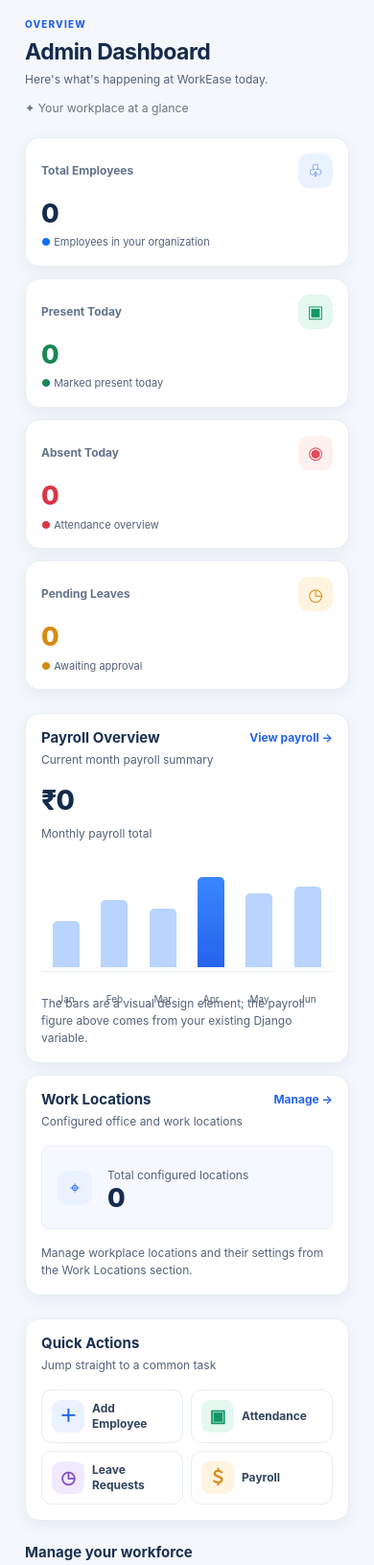
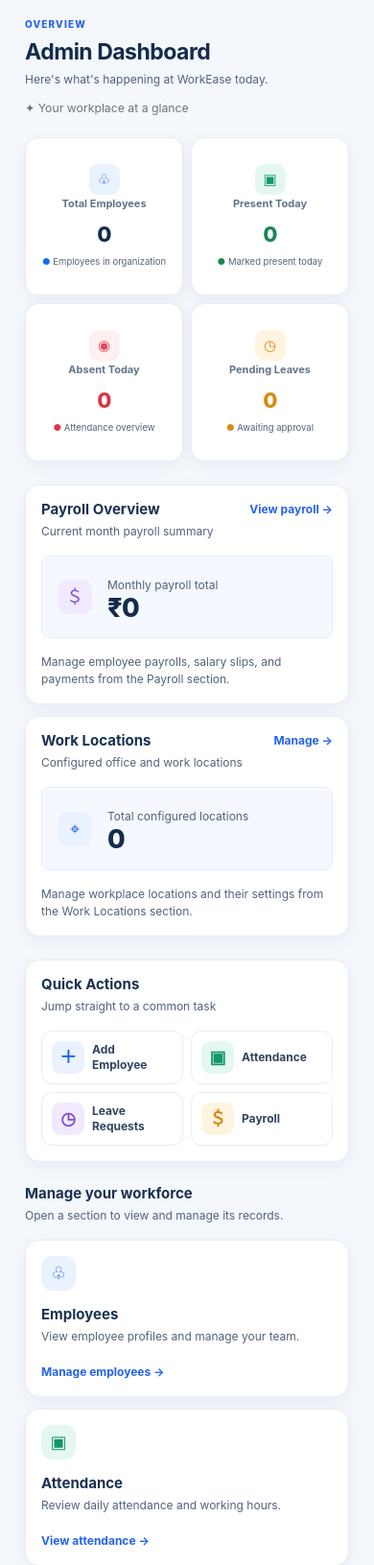
Before and after one commit to drij-ai/WorkEase, a Django app: page /admin-dashboard/ in a window 390 px wide. Shown: the part 147-1778 px from the top of the page at 96% size. Run offline with Django 5.2, Linux system fonts and the light colour scheme; the visitor is signed in with stand-in values (Sample User, id 1); data that the repository does not hold is empty.

Commit message:
Fix PDF Rupee symbol rendering with DejaVuSans, add brand logo to employee dashboard, and make dashboard metric cards square on mobile

```diff
--- a/core/templates/core/admin_dashboard.html
+++ b/core/templates/core/admin_dashboard.html
@@ -83,11 +83,7 @@
     .section-link{font-size:12px;color:var(--blue);text-decoration:none;font-weight:650;white-space:nowrap}
     .section-link:hover{text-decoration:underline}
     .payroll-amount{font-size:28px;font-weight:800;letter-spacing:-.8px;margin:12px 0 4px;color:#142c4d}
-    .payroll-bar-row{display:flex;align-items:flex-end;justify-content:space-between;gap:10px;height:115px;margin-top:20px;padding:0 6px;border-bottom:1px solid var(--line)}
-    .bar-group{height:100%;flex:1;display:flex;flex-direction:column;align-items:center;justify-content:flex-end;gap:7px}
-    .bar{width:min(28px,70%);background:#b8d4ff;border-radius:5px 5px 0 0;min-height:8px}
-    .bar.current{background:linear-gradient(180deg,#3987ff,#2563eb)}
-    .bar-label{font-size:10px;color:var(--muted);margin-bottom:-18px;transform:translateY(19px)}
+
     .quick-action{display:flex;align-items:center;gap:9px;padding:12px 11px;border:1px solid var(--line);border-radius:11px;color:#30445f;text-decoration:none;background:#fff;font-size:12px;font-weight:650;min-height:48px;transition:all .18s ease}
     .quick-action:hover{border-color:#b8d2ff;background:#f8fbff;color:var(--blue);transform:translateY(-1px)}
     .quick-action .action-icon{width:29px;height:29px;border-radius:9px;display:inline-flex;align-items:center;justify-content:center;font-size:15px;flex-shrink:0}
@@ -141,13 +137,67 @@
         padding: 14px;
     }
 
-    .stat-card .card-body {
-        padding: 15px;
+    .stat-card {
+        aspect-ratio: 1 / 1;
+        display: flex;
+        flex-direction: column;
+        justify-content: center;
+        border-radius: 14px;
     }
 
-    .stat-number {
-        font-size: 25px;
+    .stat-card .card-body {
+        padding: 10px 8px;
+        display: flex;
+        flex-direction: column;
+        justify-content: space-evenly;
+        align-items: center;
+        text-align: center;
+        height: 100%;
+    }
+
+    .stat-card .stat-top {
+        display: flex;
+        flex-direction: column-reverse;
+        align-items: center;
+        justify-content: center;
+        gap: 3px;
+        margin-bottom: 0;
+        width: 100%;
+    }
+
+    .stat-card .stat-label {
+        font-size: 11px;
+        font-weight: 700;
+        margin: 0;
+        line-height: 1.2;
+        text-align: center;
+    }
+
+    .stat-card .stat-icon {
+        width: 32px;
+        height: 32px;
+        font-size: 15px;
+        margin: 0;
+        border-radius: 9px;
+    }
+
+    .stat-card .stat-number {
+        font-size: 22px;
+        line-height: 1;
+        margin: 2px 0;
+        font-weight: 800;
         overflow-wrap: anywhere;
+    }
+
+    .stat-card .stat-foot {
+        font-size: 9.5px;
+        line-height: 1.1;
+        text-align: center;
+        white-space: nowrap;
+        overflow: hidden;
+        text-overflow: ellipsis;
+        max-width: 100%;
+        margin: 0;
     }
 
     .section-card {
@@ -516,19 +566,18 @@
           <div class="text-secondary small">✦ Your workplace at a glance</div>
         </div>
 
-        <div class="row g-3 mb-4">
-          <div class="col-sm-6 col-xl-3"><div class="card stat-card"><div class="card-body"><div class="stat-top"><p class="stat-label">Total Employees</p><span class="stat-icon icon-blue">♧</span></div><div class="stat-number">{{ total_employees }}</div><div class="stat-foot"><span class="text-primary">●</span> Employees in your organization</div></div></div></div>
-          <div class="col-sm-6 col-xl-3"><div class="card stat-card"><div class="card-body"><div class="stat-top"><p class="stat-label">Present Today</p><span class="stat-icon icon-green">▣</span></div><div class="stat-number text-success">{{ present_today }}</div><div class="stat-foot"><span class="text-success">●</span> Marked present today</div></div></div></div>
-          <div class="col-sm-6 col-xl-3"><div class="card stat-card"><div class="card-body"><div class="stat-top"><p class="stat-label">Absent Today</p><span class="stat-icon icon-red">◉</span></div><div class="stat-number text-danger">{{ absent_today }}</div><div class="stat-foot"><span class="text-danger">●</span> Attendance overview</div></div></div></div>
-          <div class="col-sm-6 col-xl-3"><div class="card stat-card"><div class="card-body"><div class="stat-top"><p class="stat-label">Pending Leaves</p><span class="stat-icon icon-amber">◷</span></div><div class="stat-number" style="color:#d98a12">{{ pending_leaves }}</div><div class="stat-foot"><span style="color:#d98a12">●</span> Awaiting approval</div></div></div></div>
+        <div class="row g-2 g-md-3 mb-4">
+          <div class="col-6 col-sm-6 col-xl-3"><div class="card stat-card"><div class="card-body"><div class="stat-top"><p class="stat-label">Total Employees</p><span class="stat-icon icon-blue">♧</span></div><div class="stat-number">{{ total_employees }}</div><div class="stat-foot"><span class="text-primary">●</span> Employees in organization</div></div></div></div>
+          <div class="col-6 col-sm-6 col-xl-3"><div class="card stat-card"><div class="card-body"><div class="stat-top"><p class="stat-label">Present Today</p><span class="stat-icon icon-green">▣</span></div><div class="stat-number text-success">{{ present_today }}</div><div class="stat-foot"><span class="text-success">●</span> Marked present today</div></div></div></div>
+          <div class="col-6 col-sm-6 col-xl-3"><div class="card stat-card"><div class="card-body"><div class="stat-top"><p class="stat-label">Absent Today</p><span class="stat-icon icon-red">◉</span></div><div class="stat-number text-danger">{{ absent_today }}</div><div class="stat-foot"><span class="text-danger">●</span> Attendance overview</div></div></div></div>
+          <div class="col-6 col-sm-6 col-xl-3"><div class="card stat-card"><div class="card-body"><div class="stat-top"><p class="stat-label">Pending Leaves</p><span class="stat-icon icon-amber">◷</span></div><div class="stat-number" style="color:#d98a12">{{ pending_leaves }}</div><div class="stat-foot"><span style="color:#d98a12">●</span> Awaiting approval</div></div></div></div>
         </div>
 
         <div class="row g-3 mb-4">
           <div class="col-xl-6"><section class="card section-card"><div class="card-body">
-            <div class="d-flex justify-content-between align-items-start gap-3"><div><h2 class="section-title">Payroll Overview</h2><div class="section-caption">Current month payroll summary</div></div><a href="/admin-dashboard/payroll/" class="section-link">View payroll →</a></div>
-            <div class="payroll-amount">₹{{ monthly_payroll }}</div><div class="section-caption">Monthly payroll total</div>
-            <div class="payroll-bar-row" aria-label="Illustrative monthly payroll visual"><div class="bar-group"><div class="bar" style="height:42%"></div><span class="bar-label">Jan</span></div><div class="bar-group"><div class="bar" style="height:62%"></div><span class="bar-label">Feb</span></div><div class="bar-group"><div class="bar" style="height:54%"></div><span class="bar-label">Mar</span></div><div class="bar-group"><div class="bar current" style="height:83%"></div><span class="bar-label">Apr</span></div><div class="bar-group"><div class="bar" style="height:68%"></div><span class="bar-label">May</span></div><div class="bar-group"><div class="bar" style="height:74%"></div><span class="bar-label">Jun</span></div></div>
-            <div class="section-caption mt-4">The bars are a visual design element; the payroll figure above comes from your existing Django variable.</div>
+            <div class="d-flex justify-content-between align-items-start gap-3 mb-3"><div><h2 class="section-title">Payroll Overview</h2><div class="section-caption">Current month payroll summary</div></div><a href="/admin-dashboard/payroll/" class="section-link">View payroll →</a></div>
+            <div class="d-flex align-items-center gap-3 p-3 rounded-3 mb-3" style="background:#f5f8ff;border:1px solid #e5edfc"><span class="stat-icon icon-purple">＄</span><div><div class="section-caption">Monthly payroll total</div><div class="stat-number mb-0">₹{{ monthly_payroll }}</div></div></div>
+            <p class="section-caption mb-0">Manage employee payrolls, salary slips, and payments from the Payroll section.</p>
           </div></section></div>
           <div class="col-xl-6"><section class="card section-card"><div class="card-body">
             <div class="d-flex justify-content-between align-items-start gap-3 mb-3"><div><h2 class="section-title">Work Locations</h2><div class="section-caption">Configured office and work locations</div></div><a href="/admin-dashboard/work-locations/" class="section-link">Manage →</a></div>
```
Also changed, not shown: core/pdf_utils.py (+69 -17 lines), core/templates/core/dashboard.html (+87 -13 lines), core/fonts/DejaVuSans-Bold.ttf (added), core/fonts/DejaVuSans.ttf (added).
